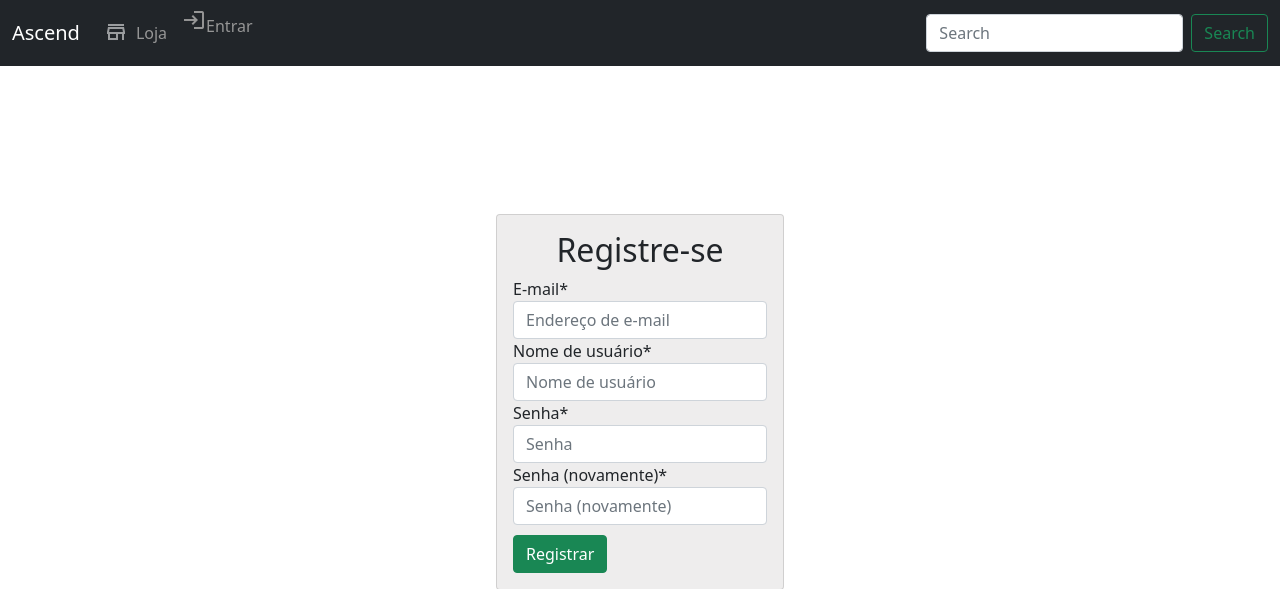
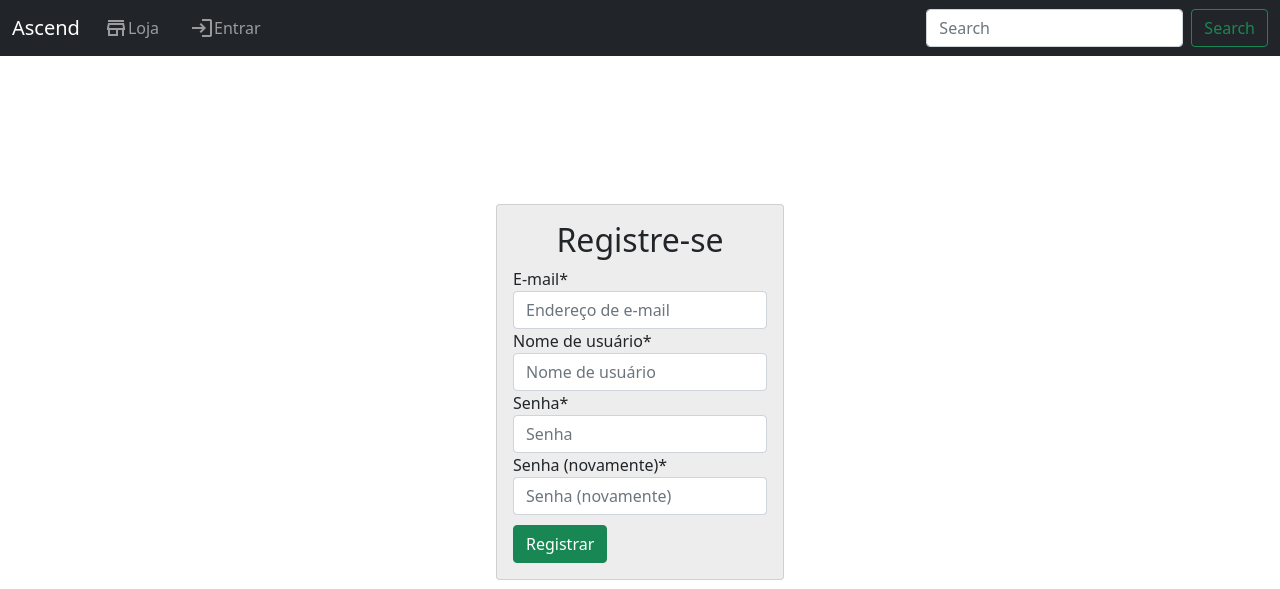
Before and after one commit to BarneydoAcre/ascend_store, a Django app: page /accounts/signup/ in a window 1280 px wide. Shown: the top 589 px of the page. Run offline with Django 3.2, Linux system fonts and the light colour scheme; some libraries are stand-ins or nearby versions.

Commit message:
corrigindo layout

```diff
--- a/app/templates/base.html
+++ b/app/templates/base.html
@@ -61,41 +61,30 @@
             <div class="collapse navbar-collapse" id="navbarSupportedContent">
                 <ul class="navbar-nav me-auto mb-2 mb-lg-0">
                     <li class="nav-item">
-                        <div class="header-itens">
-                            <a class="nav-link" aria-current="page" href="/"><span class="material-icons-outlined" style="margin-top: 4px;">store</span></a>
-                            <div class="header-carrinho-link">Loja</div>
-                        </div>
+                        <a class="nav-link header-itens" aria-current="page" href="/"><span class="material-icons-outlined">store</span>Loja</a>
                     </li>
 
                 {% if user.is_authenticated %}
-                    <div class="header-itens">
+                    <li class='nav-item'>
                         <form action='/shop-car/' method='post' class="header-carrinho-link">
                             {% csrf_token %}
                             <input type='hidden' name='id-user' value='{{ user.id }}'>
-                            <button class="header-carrinho-link" type='submit' style='background-color: rgba(255, 255, 255, 0);'><span class="material-icons-outlined" style="margin-top: 4px;">shopping_cart</span></button>
+                            <button class="nav-link header-itens" type='submit' style='background-color: rgba(255, 255, 255, 0); border: none;'><span class="material-icons-outlined">shopping_cart</span>Carrinho</button>
                         </form>
-                        <div class="header-carrinho-link">Carrinho</div>
-                    </div>
-                    <div class="header-itens">
-                        <a href="/user_account/amei/" class="header-amei-link">
-                            <span class="material-icons-outlined" style="margin-top: 4px;">favorite_border</span>
-                        </a>
-                        <div class="header-carrinho-link">Favoritos</div>
-                    </div>
-                    <div class="header-itens">
-                        <button type="button" class="header-logout-link" data-bs-toggle="modal" data-bs-target="#Modal-{{ i.id }}"><span class="material-icons-outlined" style="margin-top: 4px;">logout</span></button>
-                        <div class="header-carrinho-link">Sair</div>
-                    </div>
-                    <div class="header-itens">
-                        <a href="/user_account/" class="header-usuario-link">
-                            <span class="material-icons-outlined" style="margin-top: 4px;">account_circle</span>
-                        </a>
-                        <div class="header-carrinho-link">Conta</div>
-                    </div>
+                    </li>
+                    <li class='nav-item'>
+                        <a href="/user_account/amei/" class=" nav-link header-amei-link header-itens"><span class="material-icons-outlined">favorite_border</span>Favorito</a>
+                    </li>
+                    <li class='nav-item header-itens'>
+                        <button type="button" class="nav-link header-logout-link header-itens" data-bs-toggle="modal" data-bs-target="#Modal-{{ i.id }}"><span class="material-icons-outlined">logout</span>Sair</button>
+                    </li>
+                    <li class='nav-item'>
+                        <a href="/user_account/" class="nav-link header-usuario-link header-itens"><span class="material-icons-outlined">account_circle</span>Conta</a>
+                    </li>
                 {% else %}
-                    <a href="/accounts/login/" class="header-login-link">
-                        <span class="material-icons-outlined">login</span>Entrar
-                    </a>
+                    <li class="nav-item">
+                        <a href="/accounts/login/"class="nav-link header-login-link header-itens"><span class="material-icons-outlined">login</span>Entrar</a>
+                    </li>
                 {% endif %}
                 </ul>
                 <form class="d-flex">
```
